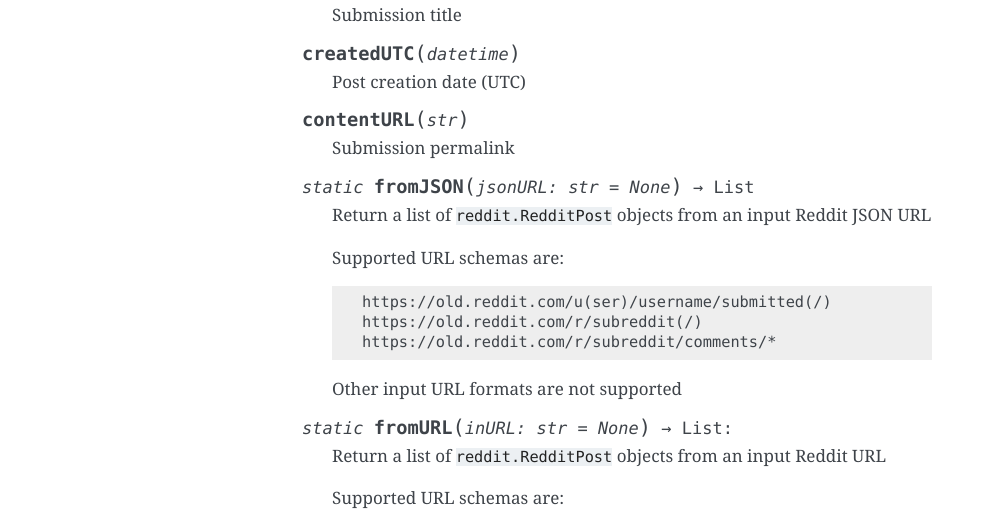
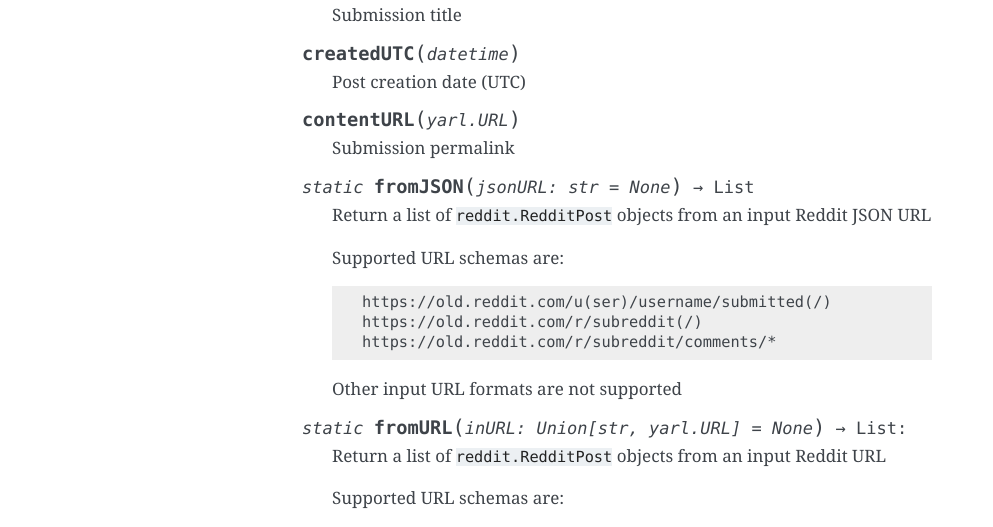
Before and after one commit to Wumbology-Inc/Wumbot, a Sphinx documentation site: the page built from docs/cogs/reddit.rst, in a window 1280 px wide. Shown: the part 1229-1756 px from the top of the page, without its empty margins (148-1141 px from the left). Built offline with Sphinx 7.4.7, drawn with Linux system fonts in a browser that asks for light colours.

```diff
--- a/docs/cogs/mhw.rst
+++ b/docs/cogs/mhw.rst
@@ -20,11 +20,11 @@ Parser Reference
 
         Path to JSON storage file
 
-    .. attribute:: postedMHWnews(List[str])
+    .. attribute:: postedMHWnews(List[yarl.URL])
 
         ``List`` containing posted news posts
 
-        Patches are stored as Steam news permalinks, as ``str`` (e.g. ``'https://steamcommunity.com/games/582010/announcements/detail/1689302358462352379'``)
+        Patches are stored as Steam news permalinks, as ``yarl.URL`` (e.g. ``[URL('https://steamcommunity.com/games/582010/announcements/detail/1689302358462352379')]``)
 
     .. attribute:: appID(int)
 
--- a/docs/cogs/reddit.rst
+++ b/docs/cogs/reddit.rst
@@ -57,7 +57,7 @@ Class Reference
 
         Post creation date (UTC)
 
-    .. attribute:: contentURL(str)
+    .. attribute:: contentURL(yarl.URL)
 
         Submission permalink
 
@@ -75,7 +75,7 @@ Class Reference
 
         Other input URL formats are not supported
 
-    .. staticmethod:: fromURL(inURL: str=None) -> typing.List:
+    .. staticmethod:: fromURL(inURL: typing.Union[str, yarl.URL]=None) -> typing.List:
 
         Return a list of ``reddit.RedditPost`` objects from an input Reddit URL
 
@@ -89,7 +89,7 @@ Class Reference
 
         Other input URL formats are not supported
 
-    .. comethod:: asyncfromURL(inURL: str=None) -> typing.List:
+    .. comethod:: asyncfromURL(inURL: typing.Union[str, yarl.URL]=None) -> typing.List:
         :staticmethod:
 
         Return a list of ``reddit.RedditPost`` objects from an input Reddit URL
```
Also changed, not shown: docs/cogs/overwatch.rst (+13 -13 lines), 2 other files.
